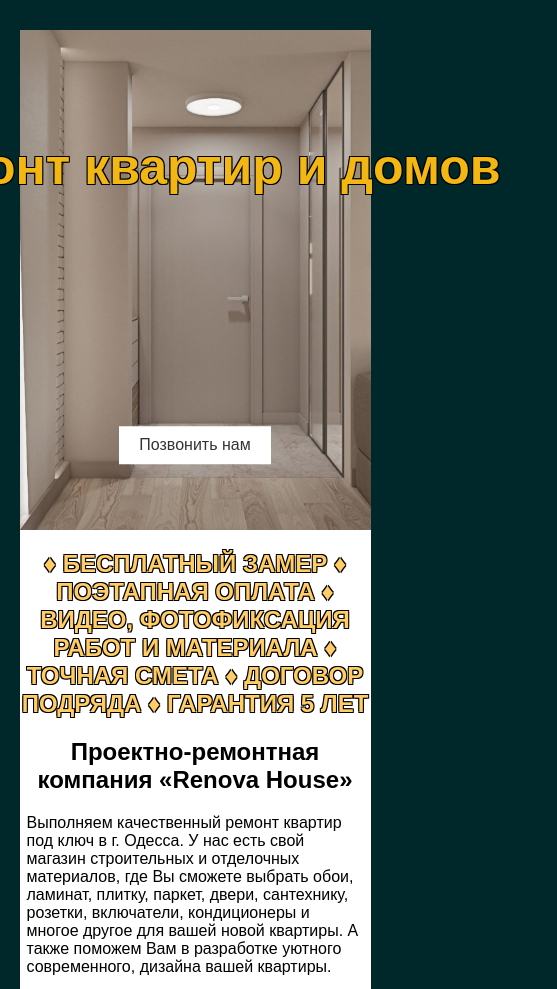
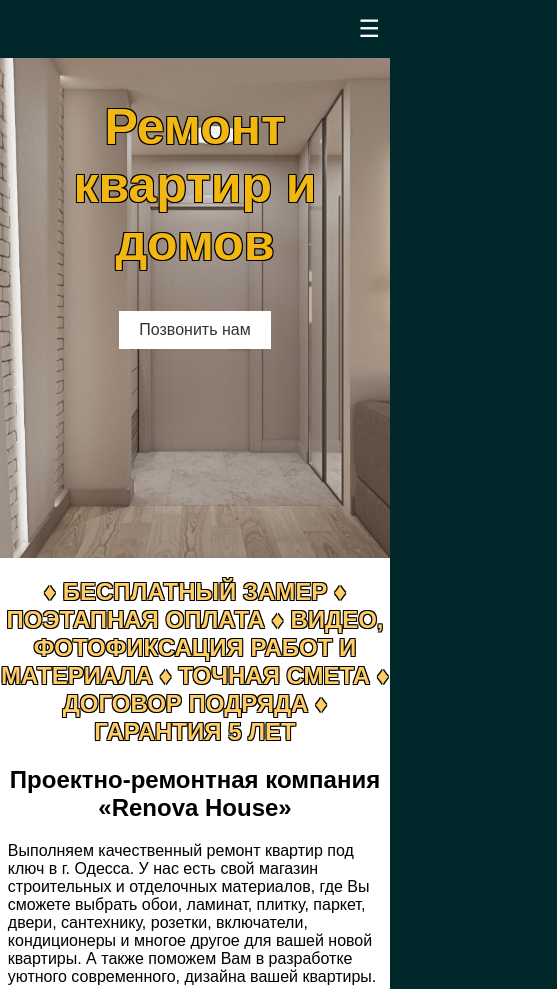
Before and after one commit to SlavaOd/renova_housee, a plain HTML site: page index.html in a window 390 px wide. Shown: the top 989 px of the page, 557 px wide, since content can reach past the window. Drawn offline with nearby package versions, Linux system fonts and the light colour scheme.

Commit message:
first commit

```diff
--- a/style.css
+++ b/style.css
@@ -90,11 +90,11 @@ nav a:hover {
     margin-left: auto;
 }
 
-@media only screen and (max-width: 768px) {
-    .menu-icon {
-        display: block;
-    }
-
+    @media only screen and (max-width: 431px) {
+        .weapper {
+            width: 100%;
+            margin: 0;
+        }
     nav {
         display: none;
         flex-direction: column;
@@ -103,6 +103,11 @@ nav a:hover {
         background-color: #333;
         top: 60px;
         left: 0;
+    }
+    .menu-icon {
+        display: block;
+        text-align: right;
+        padding-right: 10px;
     }
 
     nav.show {
@@ -113,20 +118,22 @@ nav a:hover {
         width: 100%;
         text-align: center;
     }
+    .footer {
+        flex-wrap: wrap;
+    }
 }
 
+/* @media only screen and (max-width: 430px) {
+    .menu-icon {
+        display: block;
+    }
+} */
 
 /* стили для главной картинки  */
 
-.main-section {
-    position: relative;
-    text-align: center;
-}
-
 .background-image {
-    position: relative;
+    /* position: relative; */
     height: 500px;
-    /* overflow: hidden; */
     background-image: url(main_imgtop.jpg);
     background-size: cover;
     background-repeat: no-repeat;
@@ -134,26 +141,19 @@ nav a:hover {
 
 }
 
-.background-image img {
-    width: 100%;
-    display: block;
-    width: 100%; /* Гарантирует, что изображение внутри блока будет 100% ширины */
-    height: auto; /* Сохраняет пропорции изображения */
-    display: block;
-}
-
 .content {
-    position: absolute;
-    top: 50%;
-    left: 50%;
-    transform: translate(-50%, -50%);
-    color: rgb(243, 183, 19); /* Цвет текста */
+    color: rgb(243, 183, 19);
+    border-top: 1px solid transparent;
 }
 
 .content h2 {
     font-size: 50px;
     margin-bottom: 20px;
-    width: 700px;
+    text-align: center;
+    display: block;
+    margin: 0 auto;
+    padding-top: 10%;
+    width: 100%;
     text-shadow: -1px -1px 0 #000000, 1px -1px 0 #000000, -1px 1px 0 #000000, 1px 1px 0 #000000;
 }
 
@@ -163,7 +163,9 @@ nav a:hover {
     padding: 10px 20px;
     font-size: 1em;
     text-decoration: none;
-    margin-top: 30%;
+    display: block;
+    margin: 0 auto;
+    margin-top: 10%;
     border: none;
     cursor: pointer;
     transition: background-color 0.3s ease;
@@ -417,3 +419,105 @@ img {
     text-decoration: none;
     margin: 0 0 20px 0;
 }
+
+
+/* Стили для ширин экрана от 320px до 767px
+@media only screen and (max-width: 767px) {
+    .weapper {
+      width: 100%;
+    }
+
+    nav {
+      margin-right: 0;
+    }
+
+    .menu-icon {
+      margin-right: 0;
+    }
+
+    .main-section {
+      background-size: auto 100%;
+    }
+
+    .content h2 {
+      font-size: 30px;
+    }
+
+    .call-button {
+      margin-top: 10%;
+    }
+
+    .compleks div {
+      width: 100%;
+      margin-bottom: 20px;
+    }
+
+    .turnkey h2,
+    .design h2 {
+      font-size: 30px;
+      margin-top: 5%;
+      margin-bottom: 5%;
+    }
+
+    .turnkey button,
+    .design button {
+      margin-top: 5%;
+      margin-bottom: 10%;
+      width: 80%;
+    }
+
+    .prices_items {
+      flex-direction: column;
+    }
+
+    .prices_items_first,
+    .prices_items_twice {
+      text-align: center;
+    }
+
+    .carousel-container {
+      max-width: 100%;
+      margin-top: 10%;
+    }
+
+    .footer {
+      flex-direction: column;
+    }
+
+    .footer div {
+      width: 100%;
+      text-align: center;
+      padding: 20px 0;
+    }
+
+    .footer_logo img {
+      width: 70%;
+    }
+
+    .contact {
+      margin-top: 20px;
+    }
+  } */
+
+  /* Стили для ширин экрана от 768px до 991px */
+  /* @media only screen and (min-width: 768px) and (max-width: 991px) {
+    .weapper {
+      width: 90%;
+    }
+
+    .main_video {
+      width: 70%;
+    }
+
+    .carousel-container {
+      max-width: 600px;
+    }
+
+    .footer div {
+      width: 30%;
+    }
+
+    .footer_logo img {
+      width: 100%;
+    }
+  } */
```
Also changed, not shown: index.html (+5 -2 lines), Текстовый документ.txt (added).
